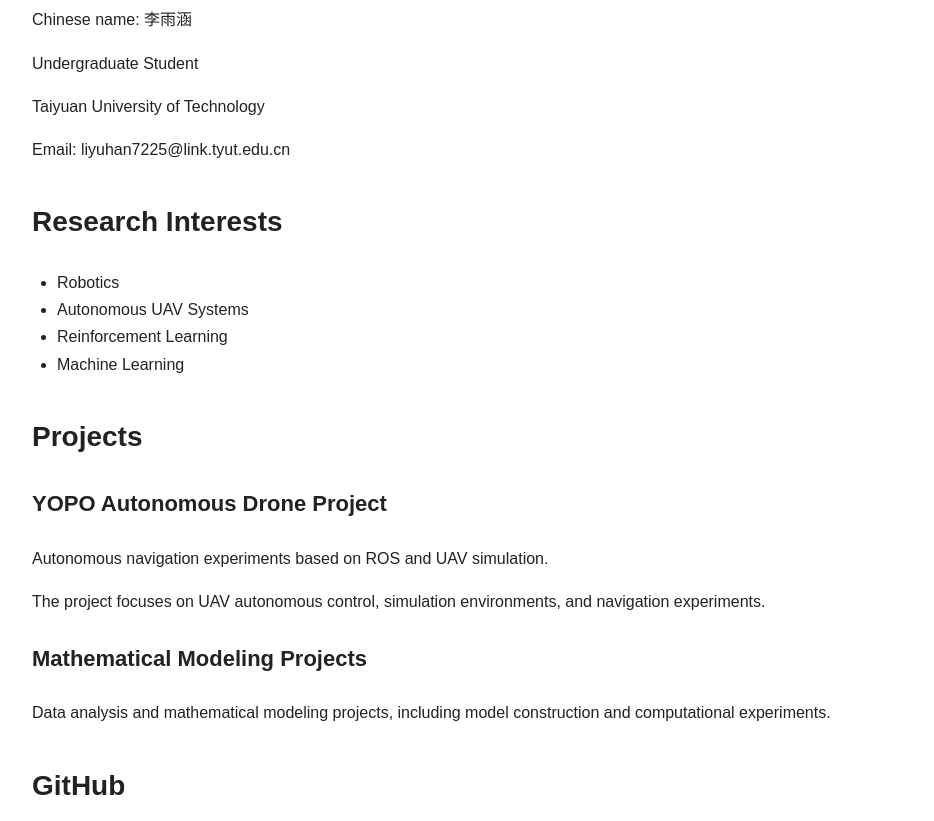
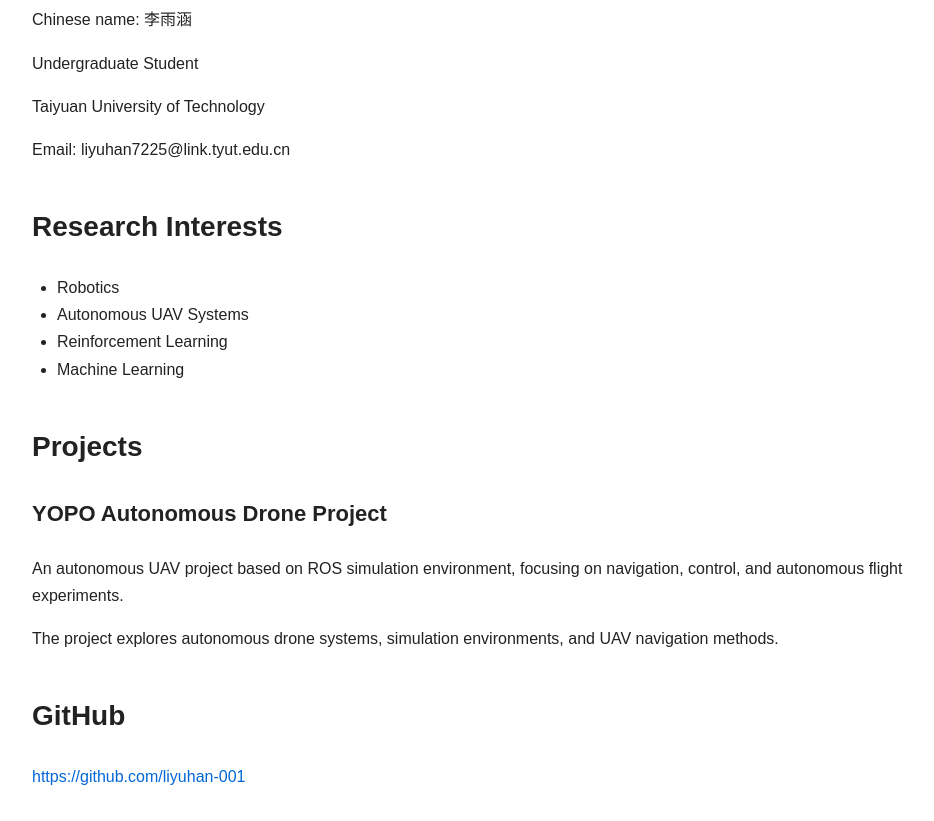
Before and after one commit to liyuhan-001/liyuhan-001.github.io, a plain HTML site: page index.html in a window 1280 px wide. Shown: the part 131-952 px from the top of the page, without its empty margins (158-1092 px from the left). Drawn offline with Linux system fonts and the light colour scheme.

Commit message:
Update index.html

```diff
--- a/index.html
+++ b/index.html
@@ -2,6 +2,7 @@
 <html lang="en">
 
 <head>
+
 <meta charset="UTF-8">
 
 <meta name="viewport" content="width=device-width, initial-scale=1.0">
@@ -12,46 +13,67 @@
 <style>
 
 body {
+
     max-width: 900px;
     margin: 50px auto;
-    padding: 0 20px;
+    padding: 0 25px;
+
     font-family: Arial, Helvetica, sans-serif;
+
     line-height: 1.7;
+
     color: #222;
+
 }
 
 
 h1 {
+
     font-size: 42px;
+
     margin-bottom: 10px;
+
 }
 
 
 h2 {
-    margin-top: 35px;
+
+    margin-top: 40px;
+
     font-size: 28px;
+
 }
 
 
 h3 {
+
     margin-top: 25px;
+
     font-size: 22px;
+
+}
+
+
+ul {
+
+    padding-left: 25px;
+
 }
 
 
 a {
+
     color: #0366d6;
+
     text-decoration: none;
+
 }
 
 
 a:hover {
+
     text-decoration: underline;
-}
 
-
-ul {
-    padding-left: 25px;
 }
 
 
@@ -65,7 +87,10 @@
 <body>
 
 
-<h1>Yuhan Li</h1>
+
+<h1>
+Yuhan Li
+</h1>
 
 
 <p>
@@ -89,25 +114,39 @@
 
 
 
-<h2>Research Interests</h2>
+
+<h2>
+Research Interests
+</h2>
 
 
 <ul>
 
-<li>Robotics</li>
+<li>
+Robotics
+</li>
 
-<li>Autonomous UAV Systems</li>
+<li>
+Autonomous UAV Systems
+</li>
 
-<li>Reinforcement Learning</li>
+<li>
+Reinforcement Learning
+</li>
 
-<li>Machine Learning</li>
+<li>
+Machine Learning
+</li>
 
 </ul>
 
 
 
 
-<h2>Projects</h2>
+
+<h2>
+Projects
+</h2>
 
 
 
@@ -117,32 +156,22 @@
 
 
 <p>
-Autonomous navigation experiments based on ROS and UAV simulation.
+An autonomous UAV project based on ROS simulation environment,
+focusing on navigation, control, and autonomous flight experiments.
 </p>
 
 
 <p>
-The project focuses on UAV autonomous control,
-simulation environments, and navigation experiments.
+The project explores autonomous drone systems,
+simulation environments, and UAV navigation methods.
 </p>
 
 
 
 
-<h3>
-Mathematical Modeling Projects
-</h3>
-
-
-<p>
-Data analysis and mathematical modeling projects,
-including model construction and computational experiments.
-</p>
-
-
-
-
-<h2>GitHub</h2>
+<h2>
+GitHub
+</h2>
 
 
 <p>
@@ -158,7 +187,10 @@
 
 
 
-<h2>Contact</h2>
+
+<h2>
+Contact
+</h2>
 
 
 <p>
```
